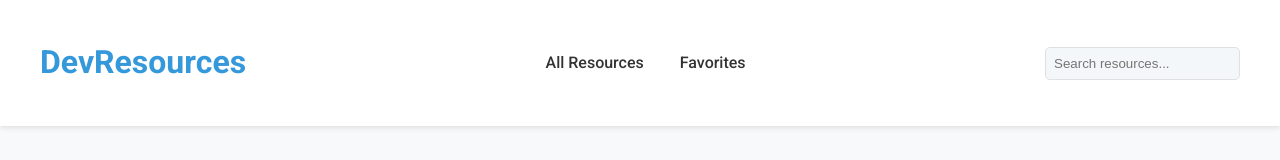
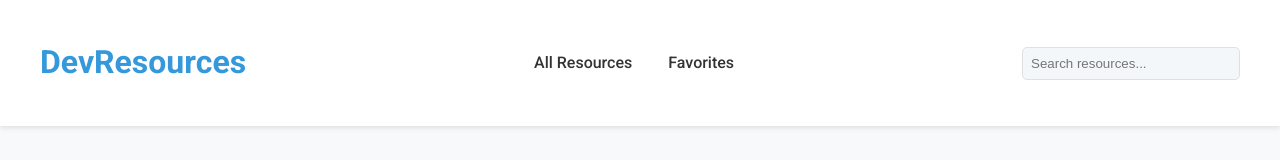
Before and after one commit to Mellytech/developer, a plain HTML site: page index.html in a window 1280 px wide. Shown: the top 160 px of the page. Drawn offline with Linux system fonts and the light colour scheme.

Commit message:
Refactor CSS variables and styles for consistency

```diff
--- a/styles.css
+++ b/styles.css
@@ -30,6 +30,7 @@ header {
     display: flex;
     justify-content: space-between;
     align-items: center;
+    flex-wrap: wrap;
     max-width: 1200px;
     margin: 0 auto;
 }
@@ -61,6 +62,7 @@ nav a:hover {
     border-radius: 5px;
     background-color: var(--background-color);
     color: var(--text-color);
+    min-width: 200px;
 }
 
 .dark-mode-toggle {
```
